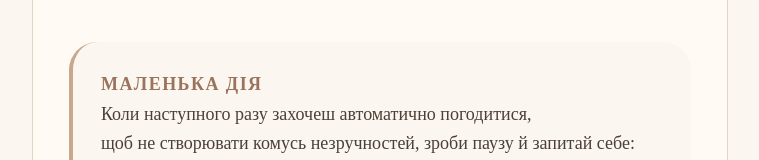
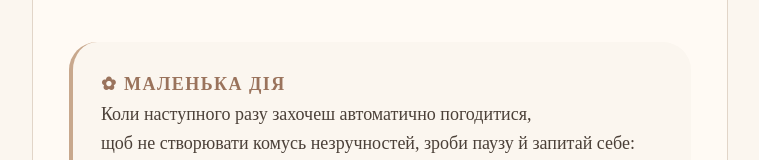
Before and after one commit to TetianaShch/daily-insights, a React (Vite) app: page /insight/1 in a window 1280 px wide. Shown: the part 928-1088 px from the top of the page, without its empty margins (260-1019 px from the left). Built offline with nearby package versions, Linux system fonts and the light colour scheme.

Commit message:
add interactive flower burst animation

```diff
--- /dev/null
+++ b/src/components/FlowerBurst/FlowerBurst.module.css
@@ -0,0 +1,64 @@
+.wrapper {
+  position: relative;
+  display: inline-flex;
+}
+
+.flower {
+  border: none;
+  background: transparent;
+  padding: 0;
+
+  color: var(--color-accent);
+  font-size: 18px;
+  cursor: pointer;
+}
+
+.petal {
+  position: absolute;
+  left: 50%;
+  top: 50%;
+
+  color: var(--color-accent);
+
+  pointer-events: none;
+
+  animation: bloom 1s ease forwards;
+}
+
+.petal1 {
+  --x: -40px;
+  --y: -30px;
+}
+
+.petal2 {
+  --x: 40px;
+  --y: -30px;
+}
+
+.petal3 {
+  --x: 0px;
+  --y: -50px;
+}
+
+.petal4 {
+  --x: -30px;
+  --y: 20px;
+}
+
+.petal5 {
+  --x: 30px;
+  --y: 20px;
+}
+
+@keyframes bloom {
+  from {
+    opacity: 1;
+    transform: translate(-50%, -50%) scale(0.8);
+  }
+
+  to {
+    opacity: 0;
+    transform: translate(calc(-50% + var(--x)), calc(-50% + var(--y)))
+      scale(1.4);
+  }
+}
--- /dev/null
+++ b/src/components/FlowerBurst/FlowerBurst.tsx
@@ -0,0 +1,34 @@
+import { useState } from "react";
+import styles from "./FlowerBurst.module.css";
+
+function FlowerBurst() {
+  const [isBlooming, setIsBlooming] = useState(false);
+
+  const handleClick = () => {
+    setIsBlooming(true);
+
+    setTimeout(() => {
+      setIsBlooming(false);
+    }, 1000);
+  };
+
+  return (
+    <span className={styles.wrapper}>
+      <button className={styles.flower} onClick={handleClick} type="button">
+        ✿
+      </button>
+
+      {isBlooming && (
+        <>
+          <span className={`${styles.petal} ${styles.petal1}`}>✿</span>
+          <span className={`${styles.petal} ${styles.petal2}`}>✿</span>
+          <span className={`${styles.petal} ${styles.petal3}`}>✿</span>
+          <span className={`${styles.petal} ${styles.petal4}`}>✿</span>
+          <span className={`${styles.petal} ${styles.petal5}`}>✿</span>
+        </>
+      )}
+    </span>
+  );
+}
+
+export default FlowerBurst;
--- a/src/pages/InsightPage/InsightPage.module.css
+++ b/src/pages/InsightPage/InsightPage.module.css
@@ -65,6 +65,19 @@
   line-height: 1.75;
 }
 
+.actionLabel {
+  display: flex;
+  align-items: center;
+  gap: 8px;
+
+  margin: 0 0 12px;
+  color: var(--color-accent);
+  font-size: 13px;
+  font-weight: 600;
+  letter-spacing: 0.08em;
+  text-transform: uppercase;
+}
+
 .action {
   margin-top: 40px;
   padding: 28px;
--- a/src/pages/InsightPage/InsightPage.tsx
+++ b/src/pages/InsightPage/InsightPage.tsx
@@ -3,6 +3,7 @@ import { insights } from "../../data/insights";
 import { authors } from "../../data/authors";
 import styles from "./InsightPage.module.css";
 import { getTodayInsight } from "../../utils/getTodayInsight";
+import FlowerBurst from "../../components/FlowerBurst/FlowerBurst";
 
 function InsightPage() {
   const { id } = useParams();
@@ -48,7 +49,10 @@ function InsightPage() {
         <p className={styles.description}>{insight.description}</p>
 
         <section className={styles.action}>
-          <p className={styles.actionLabel}>Маленька дія</p>
+          <p className={styles.actionLabel}>
+            <FlowerBurst />
+            Маленька дія
+          </p>
           <p>{insight.todo.replace("Маленька дія:", "").trim()}</p>
         </section>
         <a
```
